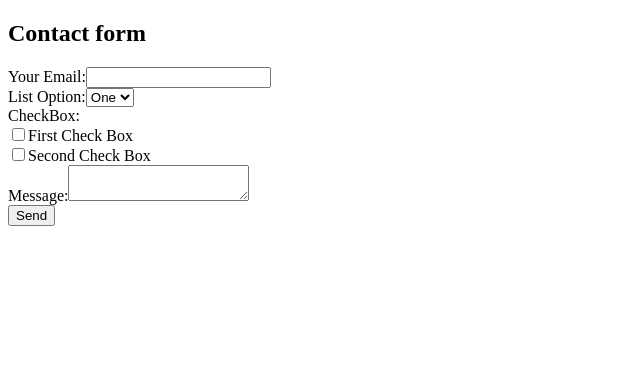
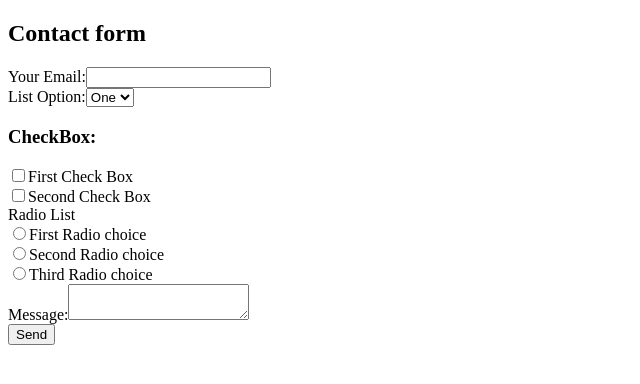
Before and after one commit to itamdinaux/formTest, a Gatsby site: page / in a window 1280 px wide. Shown: the whole page, without its empty margins (0-640 px from the left). Built offline with nearby package versions, Linux system fonts and the light colour scheme; Gatsby itself is replaced by a stand-in of ours.

Commit message:
200803-8

```diff
--- /dev/null
+++ b/src/css/contact.css
@@ -0,0 +1,6 @@
+.open {
+  display: block;
+}
+.closed {
+  display: none;
+}
--- a/src/pages/index.js
+++ b/src/pages/index.js
@@ -1,6 +1,14 @@
-import React from "react"
-
+import React, { useState } from "react"
+import "../css/contact.css"
 const Home = () => {
+  const [counter, setCounter] = useState(1)
+  const plus = () => {
+    setCounter(counter + 1)
+  }
+  const zero = () => {
+    setCounter(counter => 0)
+  }
+  console.log(counter)
   return (
     <div>
       <h2>Contact form</h2>
@@ -11,10 +19,12 @@ const Home = () => {
           value="contact"
           aria-label="contact"
         />
+
         <div className="element">
           <label htmlFor="mail">Your Email:</label>
           <input type="email" name="email" aria-label="mail" />
         </div>
+
         <div className="element">
           <label htmlFor="list">List Option:</label>
           <select name="list-option">
@@ -22,15 +32,16 @@ const Home = () => {
             <option value="two">Two</option>
           </select>
         </div>
+
         <div className="element">
-          <label htmlFor="checkbox">CheckBox:</label>
-
+          <h3>CheckBox:</h3>
           <div className="box">
             <input
               type="checkbox"
               name="checkbox-1"
               aria-label="checkbox-1"
               id="checkbox-1"
+              value="ok"
             />
             <label htmlFor="checkbox-1" for="checkbox-1">
               First Check Box
@@ -42,16 +53,90 @@ const Home = () => {
               name="checkbox-2"
               aria-label="checkbox-2"
               id="checkbox-2"
+              value="ok"
             />
             <label htmlFor="checkbox-2" for="checkbox-2">
               Second Check Box
             </label>
           </div>
         </div>
+
+        <div className="element">
+          <label htmlFor="radio">Radio List</label>
+          <div className="box">
+            <input
+              type="radio"
+              name="radioChoice"
+              aria-label="radio-1"
+              id="radio-1"
+              value="ok"
+              onClick={plus}
+            />
+            <label htmlFor="radio-1" for="radio-1">
+              First Radio choice
+            </label>
+          </div>
+          <div className="box">
+            <input
+              type="radio"
+              name="radioChoice"
+              aria-label="radio-2"
+              id="radio-2"
+              value="ok"
+              onClick={plus}
+            />
+            <label htmlFor="radio-2" for="radio-2">
+              Second Radio choice
+            </label>
+          </div>
+          <div className="box">
+            <input
+              type="radio"
+              name="radioChoice"
+              aria-label="radio-3"
+              id="radio-3"
+              value="ok"
+              onClick={zero}
+            />
+            <label htmlFor="radio-3" for="radio-3">
+              Third Radio choice
+            </label>
+          </div>
+          <div className={counter === 0 ? "open" : "closed"}>
+            <label htmlFor="subcheckbox">Radio 2 Sub element:</label>
+
+            <div className="box">
+              <input
+                type="checkbox"
+                name="checkbox-1"
+                aria-label="checkbox-sub-1"
+                id="checkbox-sub-1"
+                value="ok"
+              />
+              <label htmlFor="checkbox-sub-1" for="checkbox-sub-1">
+                First SubCheck Box
+              </label>
+            </div>
+            <div className="box">
+              <input
+                type="checkbox"
+                name="checkbox-sub-2"
+                aria-label="checkbox-sub-2"
+                id="checkbox-sub-2"
+                value="ok"
+              />
+              <label htmlFor="checkbox-sub-2" for="checkbox-sub-2">
+                Second SubCheck Box
+              </label>
+            </div>
+          </div>
+        </div>
+
         <div className="element">
           <label htmlFor="msg">Message:</label>
           <textarea name="message" aria-label="msg" />
         </div>
+
         <button type="submit">Send</button>
       </form>
     </div>
```
